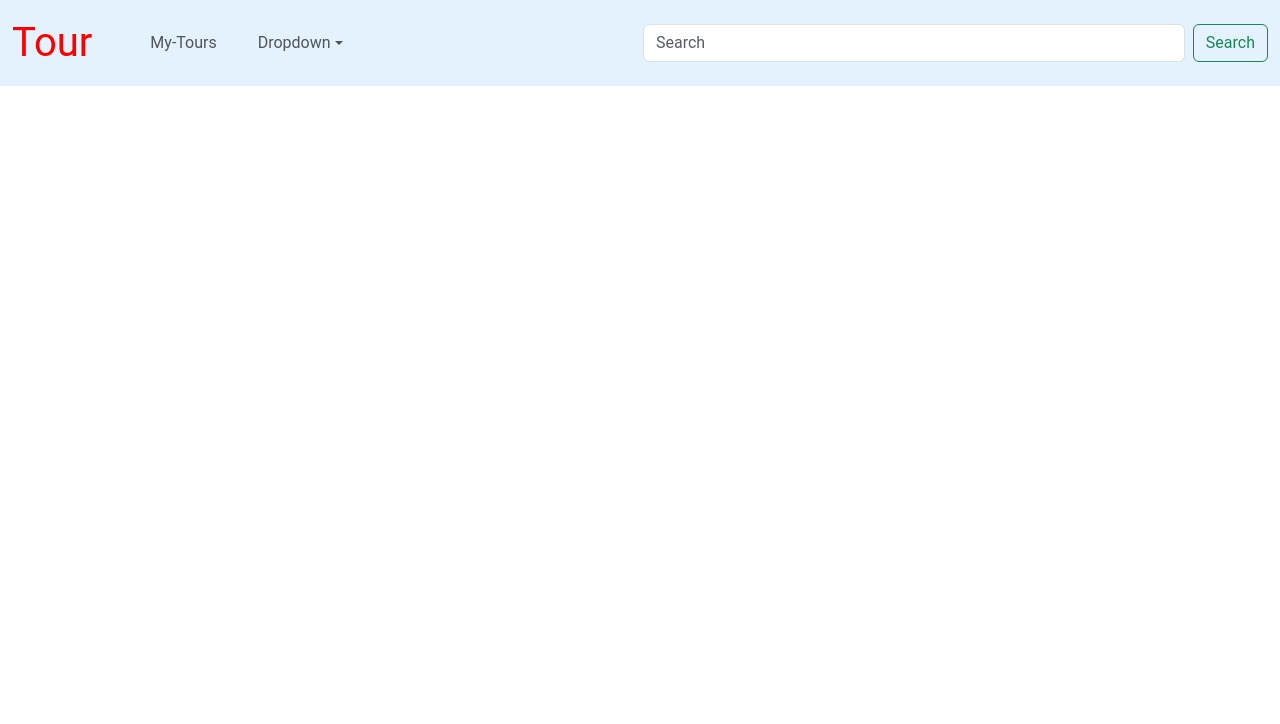
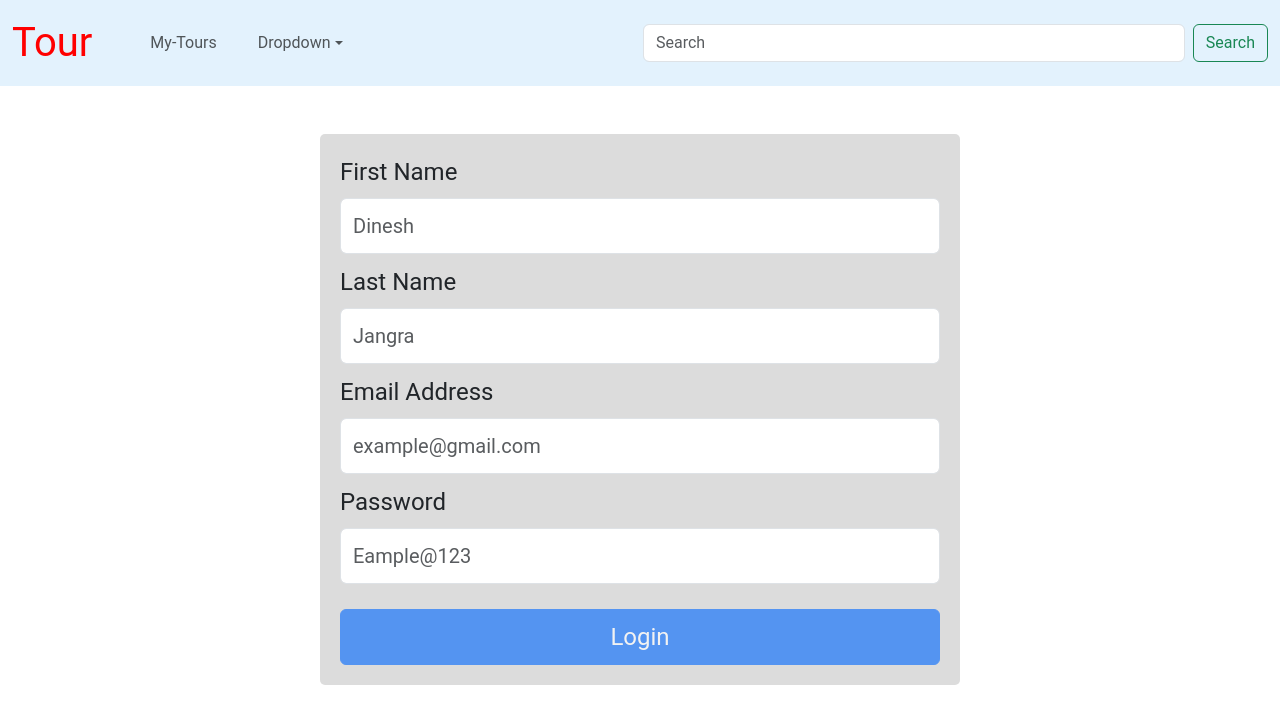
Before and after one commit to iamdineshjangra/tours, an Angular app: page /api/v1/signup in a window 1280 px wide. Before the commit this address led to /. Shown: the top 724 px of the page. Built offline with nearby package versions, Linux system fonts and the light colour scheme.

Commit message:
signup form

```diff
--- a/src/app/app-routing.module.ts
+++ b/src/app/app-routing.module.ts
@@ -14,6 +14,10 @@ const routes: Routes = [
   {
     path: 'api/v1/login',
     loadChildren: () => import('../app/modules/login/login.module').then(m => m.LoginModule)
+  },
+  {
+    path: 'api/v1/signup',
+    loadChildren: () => import('../app/modules/signup/signup.module').then(m => m.SignupModule)
   }
 ];
 
--- a/src/app/modules/login/components/login/login.component.html
+++ b/src/app/modules/login/components/login/login.component.html
@@ -1,6 +1,6 @@
 <div class="container-fluid ">
-    <div class="row mt-5 mb-3 login-form-row">
-        <form class="col-md-6 login-form" [formGroup]="loginForm">
+    <div class="row mt-5 mb-3 form-row">
+        <form class="col-md-6 col-sm-11 col-11 form" [formGroup]="loginForm">
             <div>
                 <label class="d-block form-label">Email Address</label>
                 <input class="form-control d-block form-field-input" type="email" placeholder="example@gmail.com"
--- /dev/null
+++ b/src/app/modules/signup/components/signup/signup.component.html
@@ -0,0 +1,58 @@
+<div class="container-fluid ">
+    <div class="row mt-5 mb-3 form-row">
+        <form class="col-md-6 col-sm-11 col-11 form" [formGroup]="signupForm">
+            <div>
+                <label class="d-block form-label">First Name</label>
+                <input class="form-control d-block form-field-input" type="text" placeholder="Dinesh"
+                    formControlName="firstName" required>
+            </div>
+            <div *ngIf="f.firstName.errors">
+                <div *ngIf="f.firstName.errors.required && f.firstName.touched" class="text-danger">First Name is
+                    required</div>
+                <div *ngIf="f.firstName.errors.minlength && f.firstName.touched" class="text-danger">First Name minimum
+                    length should be 2 characters long</div>
+                <div *ngIf="f.firstName.errors.maxlength && f.firstName.touched" class="text-danger">First Name maximum
+                    length can be 15 characters long</div>
+            </div>
+            <div>
+                <label class="d-block form-label">Last Name</label>
+                <input class="form-control d-block form-field-input" type="text" placeholder="Jangra"
+                    formControlName="lastName" required>
+            </div>
+            <div *ngIf="f.lastName.errors">
+                <div *ngIf="f.lastName.errors.required && f.lastName.touched" class="text-danger">Last Name is required
+                </div>
+                <div *ngIf="f.lastName.errors.minlength && f.lastName.touched" class="text-danger">Last Name minimum
+                    length should be 5 characters long</div>
+                <div *ngIf="f.lastName.errors.maxlength && f.lastName.touched" class="text-danger">Last Name maximum
+                    length can be 15 characters long</div>
+            </div>
+            <div>
+                <label class="d-block form-label">Email Address</label>
+                <input class="form-control d-block form-field-input" type="email" placeholder="example@gmail.com"
+                    formControlName="email" required>
+            </div>
+            <div *ngIf="f.email.errors">
+                <div *ngIf="f.email.errors.required && f.email.touched" class="text-danger">Email is required</div>
+                <div *ngIf="f.email.errors.email && f.email.touched" class="text-danger">Email must be
+                    a valid email
+                    address</div>
+            </div>
+            <div>
+                <label class="d-block form-label">Password</label>
+                <input class="form-control d-block form-field-input" type="password" formControlName="password"
+                    placeholder="Eample@123" required>
+            </div>
+            <div *ngIf="f.password.errors">
+                <div *ngIf="f.password.errors.required && f.password.touched" class="text-danger">Password is required
+                </div>
+                <div *ngIf="f.password.errors.pattern && f.password.touched" class="text-danger">Password should
+                    have minimum 8 characters and can have maximum 20 characters, at least 1 uppercase letter, 1
+                    lowercase
+                    letter and 1 number
+                </div>
+            </div>
+            <button class="btn btn-primary form-button" [disabled]="!signupForm.valid">Login</button>
+        </form>
+    </div>
+</div>
--- /dev/null
+++ b/src/app/modules/signup/components/signup/signup.component.ts
@@ -0,0 +1,47 @@
+import { Component, OnInit } from '@angular/core';
+import { FormBuilder, FormGroup, Validators } from '@angular/forms';
+
+@Component({
+  selector: 'app-signup',
+  templateUrl: './signup.component.html',
+  styleUrls: ['./signup.component.scss'],
+})
+export class SignupComponent implements OnInit {
+  signupForm: any = FormGroup;
+  passwordRegExp: string =
+    '^(?=.*[0-9])' +
+    '(?=.*[a-z])(?=.*[A-Z])' +
+    '(?=.*[@#$%^&+=])' +
+    '(?=\\S+$).{8,20}$';
+  constructor(private fb: FormBuilder) {}
+
+  ngOnInit(): void {
+    this.signupForm = this.fb.group({
+      firstName: [
+        '',
+        [
+          Validators.required,
+          Validators.minLength(2),
+          Validators.maxLength(15),
+        ],
+      ],
+      lastName: [
+        '',
+        [
+          Validators.required,
+          Validators.minLength(5),
+          Validators.maxLength(15),
+        ],
+      ],
+      email: ['', [Validators.required, Validators.email]],
+      password: [
+        '',
+        [Validators.required, Validators.pattern(this.passwordRegExp)],
+      ],
+    });
+  }
+
+  get f() {
+    return this.signupForm.controls;
+  }
+}
--- a/src/styles.scss
+++ b/src/styles.scss
@@ -18,3 +18,31 @@ body {
   text-align: center;
   margin-top: 40vh;
 }
+
+.form-row {
+  display: flex;
+  justify-content: center !important;
+
+  .form {
+    padding: 20px;
+    background-color: gainsboro;
+    border-radius: 5px;
+    .form-label {
+      font-size: 1.5rem;
+    }
+
+    .form-field-input {
+      width: 100%;
+      height: 3.5rem;
+      margin-bottom: 10px;
+      font-size: 1.25rem;
+    }
+
+    .form-button {
+      margin-top: 15px;
+      width: 100%;
+      height: 3.5rem !important;
+      font-size: 1.5rem;
+    }
+  }
+}
```
Also changed, not shown: src/app/modules/signup/signup-routing.module.ts (added, +16 -0 lines), src/app/modules/signup/signup.module.ts (added, +19 -0 lines), src/app/modules/signup/components/signup/signup.component.scss (added).
